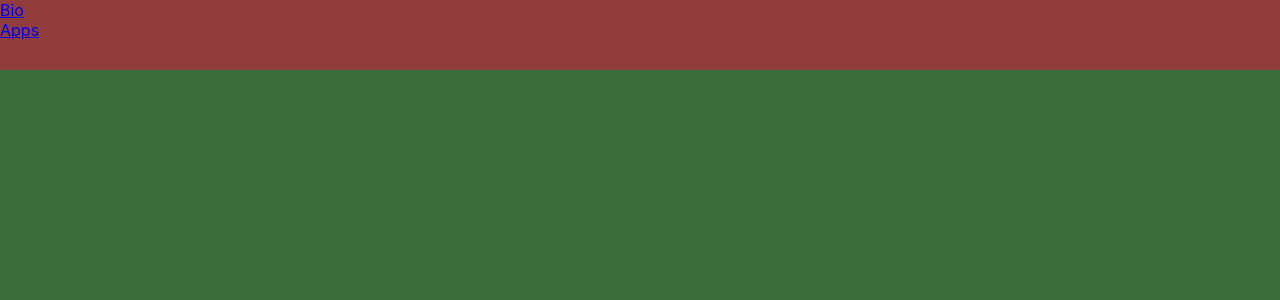
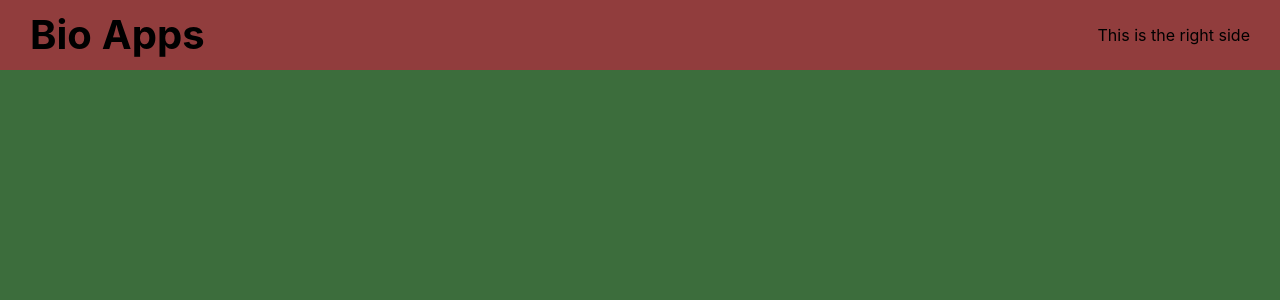
Before and after one commit to mohamedabukar/My-Portfolio, a React (Create React App) app: page / in a window 1280 px wide. Shown: the top 300 px of the page. Built offline with nearby package versions, Linux system fonts and the light colour scheme.

Commit message:
navbar styling added.

```diff
--- a/src/components/Navbar/index.js
+++ b/src/components/Navbar/index.js
@@ -8,11 +8,14 @@ export default function Navbar(){
                 <div className="wrapper">
                     <div className="left">
                         <a href="#bio">Bio</a>
+                        <a href="#apps">Apps</a>
+                        <div className="itemContainer">
+
+                        </div>
                     </div>
                     <div className="right">
-                        <a href="#apps">Apps</a>
+                        This is the right side
                     </div>
-                    {/* <div className=></div> */}
                 </div>
             </div>
         </>
--- a/src/components/Navbar/style.css
+++ b/src/components/Navbar/style.css
@@ -6,3 +6,16 @@
     top: 0;
     z-index: 2;
 }
+.navbar .wrapper{
+    padding: 10px 30px;
+    display: flex;
+    align-items: center;
+    justify-content: space-between ;
+}
+.left > * {
+    font-size: 40px;
+    font-weight: 700;
+    text-decoration: none;
+    margin-right: 10px;
+    color: inherit;
+}
```
